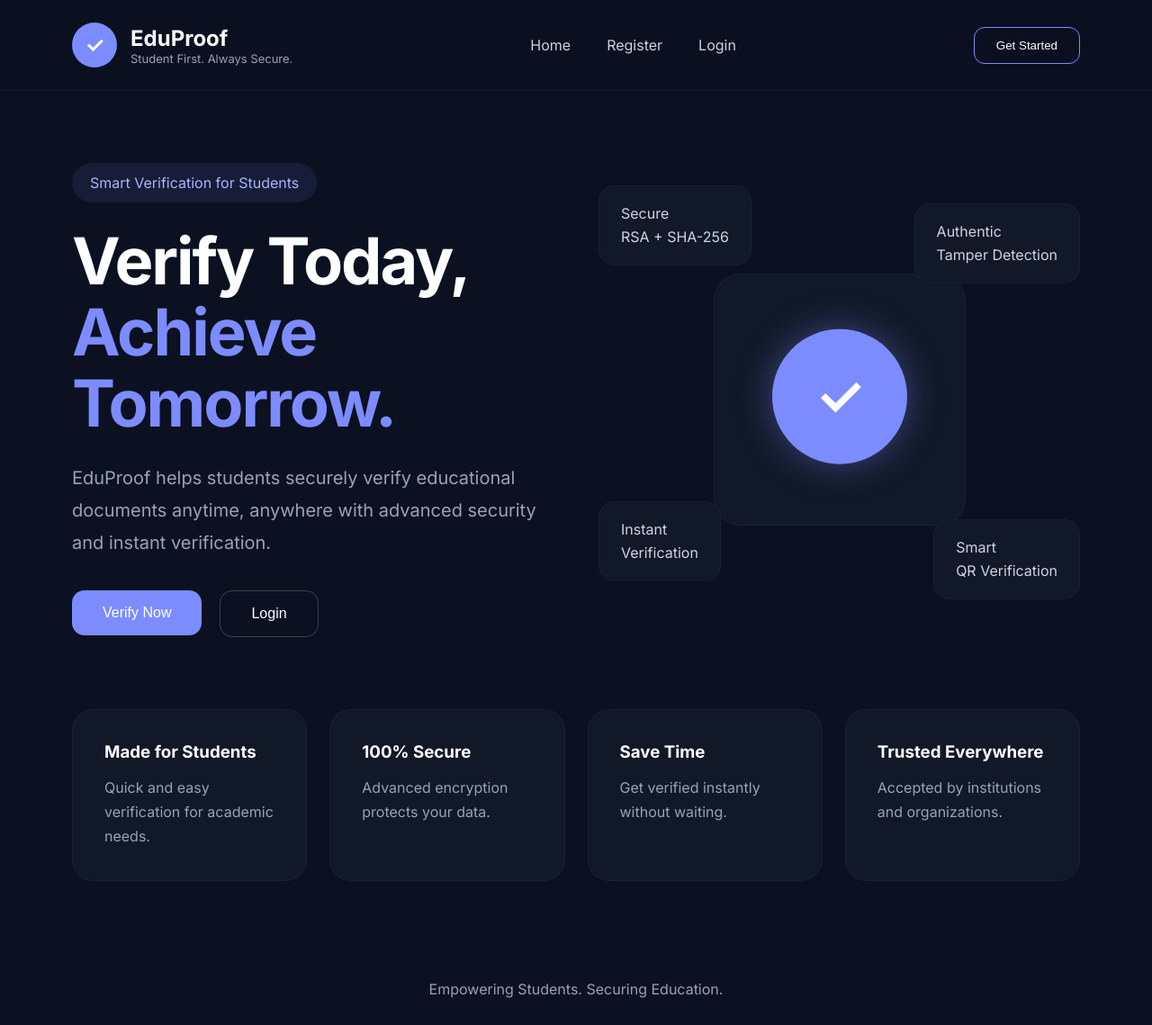
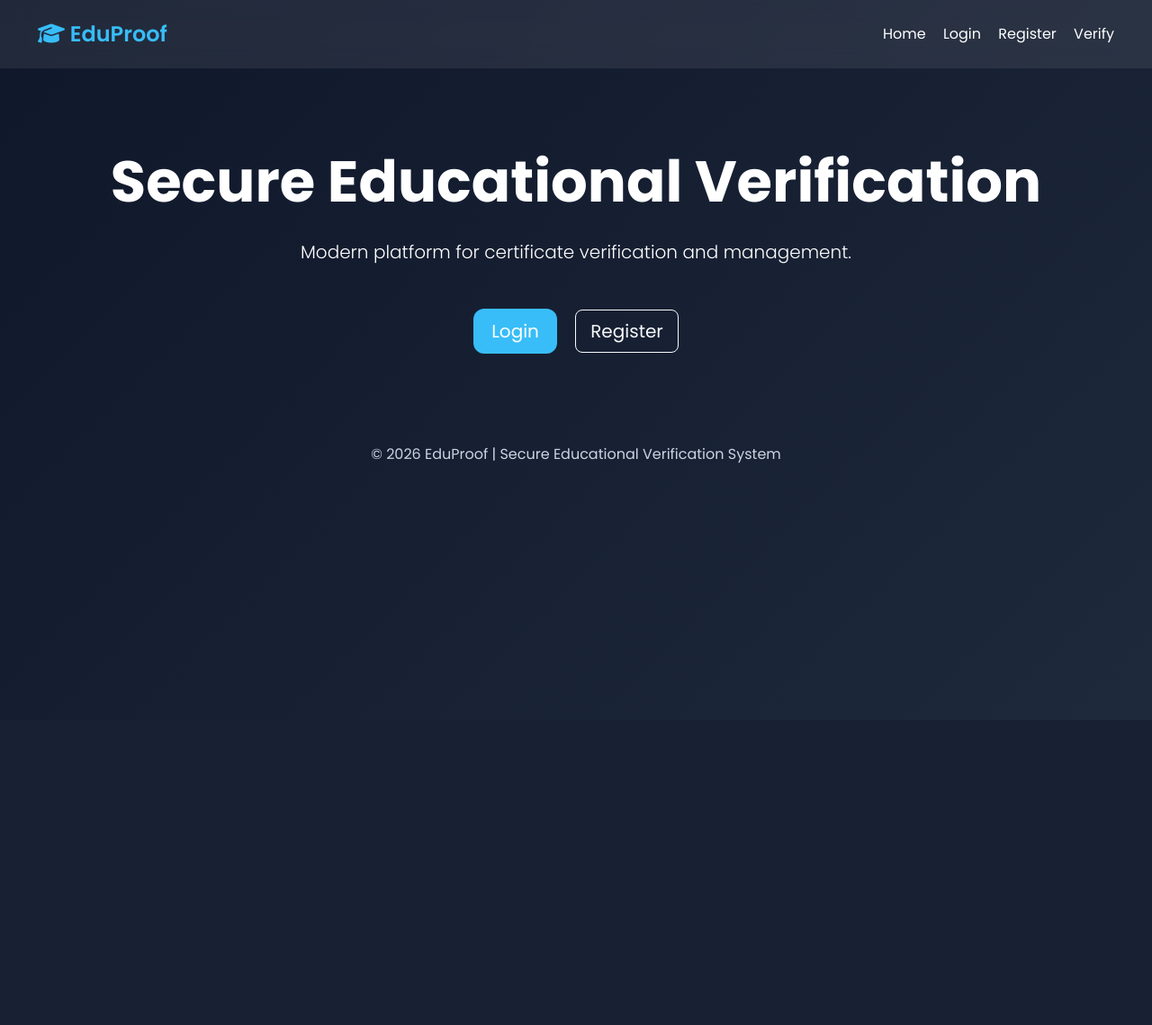
Before and after one commit to Mohammad-Yousuf2272/Eduproof, a Flask app: page / in a window 1280 px wide. Shown: the whole page at 90% size. After the commit the page ends 515 px from the top, so only its background shows below. Run offline with Flask 3, Linux system fonts and the light colour scheme.

Commit message:
Refactor index.html
Updated index.html to use Jinja2 templating for title and content blocks.

```diff
--- a/templates/index.html
+++ b/templates/index.html
@@ -1,124 +1,27 @@
-<!DOCTYPE html>
-<html lang="en">
-<head>
-    <meta charset="UTF-8">
-    <meta name="viewport" content="width=device-width, initial-scale=1.0">
-    <title>EduProof - Student Verification System</title>
+{% extends 'base.html' %}
 
-    <link rel="preconnect" href="https://fonts.googleapis.com">
-    <link rel="preconnect" href="https://fonts.gstatic.com" crossorigin>
-    <link href="https://fonts.googleapis.com/css2?family=Inter:wght@300;400;500;600;700;800&display=swap" rel="stylesheet">
+{% block title %}EduProof{% endblock %}
 
-    <link rel="stylesheet" href="{{ url_for('static', filename='style.css') }}">
-</head>
-<body>
+{% block content %}
 
-<nav class="navbar">
-    <div class="logo">
-        <div class="logo-icon">✓</div>
-        <div>
-            <h2>EduProof</h2>
-            <p>Student First. Always Secure.</p>
-        </div>
-    </div>
+<div class="text-center mt-5">
 
-    <ul class="nav-links">
-        <li><a href="/">Home</a></li>
-        <li><a href="/register">Register</a></li>
-        <li><a href="/login">Login</a></li>
-    </ul>
+    <h1 class="display-3 fw-bold mb-4">
+        Secure Educational Verification
+    </h1>
 
-    <a href="/register">
-        <button class="nav-btn">Get Started</button>
+    <p class="lead mb-5">
+        Modern platform for certificate verification and management.
+    </p>
+
+    <a href="/login" class="btn btn-custom btn-lg me-3">
+        Login
     </a>
-</nav>
 
-<section class="hero">
+    <a href="/register" class="btn btn-outline-light btn-lg">
+        Register
+    </a>
 
-    <div class="hero-left">
+</div>
 
-        <div class="tag">
-            Smart Verification for Students
-        </div>
-
-        <h1>
-            Verify Today,<br>
-            <span>Achieve Tomorrow.</span>
-        </h1>
-
-        <p>
-            EduProof helps students securely verify educational documents anytime,
-            anywhere with advanced security and instant verification.
-        </p>
-
-        <div class="hero-buttons">
-            <a href="/register">
-                <button class="primary-btn">Verify Now</button>
-            </a>
-
-            <a href="/login">
-                <button class="secondary-btn">Login</button>
-            </a>
-        </div>
-
-    </div>
-
-    <div class="hero-right">
-
-        <div class="shield-card">
-            <div class="shield">✓</div>
-        </div>
-
-        <div class="floating-card top-left">
-            Secure<br>
-            RSA + SHA-256
-        </div>
-
-        <div class="floating-card top-right">
-            Authentic<br>
-            Tamper Detection
-        </div>
-
-        <div class="floating-card bottom-left">
-            Instant<br>
-            Verification
-        </div>
-
-        <div class="floating-card bottom-right">
-            Smart<br>
-            QR Verification
-        </div>
-
-    </div>
-</section>
-
-<section class="features">
-
-    <div class="feature-card">
-        <h3>Made for Students</h3>
-        <p>Quick and easy verification for academic needs.</p>
-    </div>
-
-    <div class="feature-card">
-        <h3>100% Secure</h3>
-        <p>Advanced encryption protects your data.</p>
-    </div>
-
-    <div class="feature-card">
-        <h3>Save Time</h3>
-        <p>Get verified instantly without waiting.</p>
-    </div>
-
-    <div class="feature-card">
-        <h3>Trusted Everywhere</h3>
-        <p>Accepted by institutions and organizations.</p>
-    </div>
-
-</section>
-
-<footer>
-    Empowering Students. Securing Education.
-</footer>
-
-</body>
-</html>
+{% endblock %}
```
